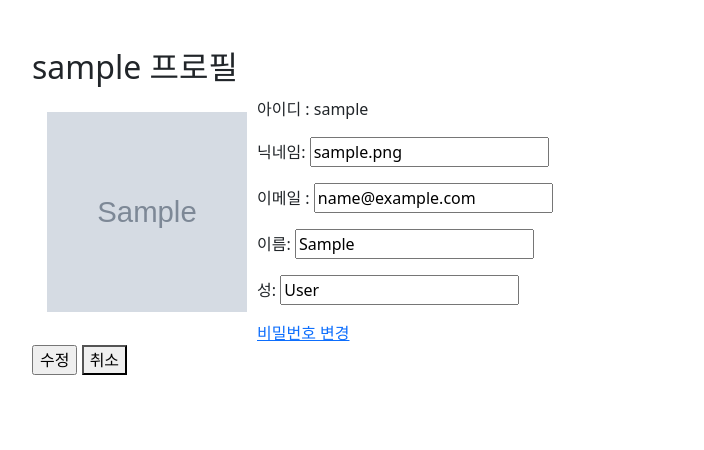
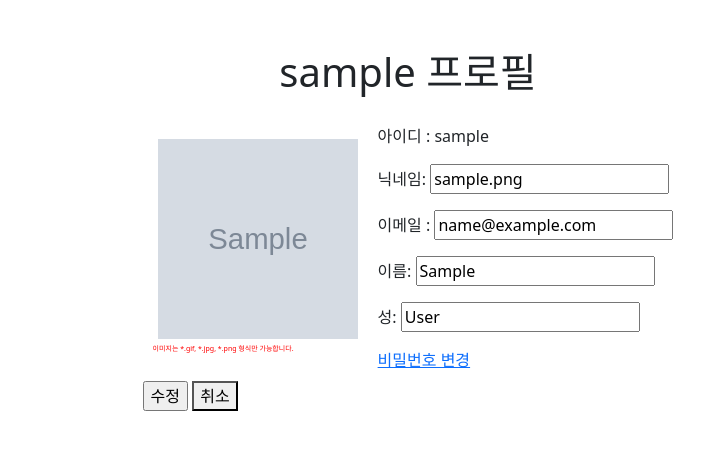
Before and after one commit to DongjaeKam/travel-master, a Django app: page /accounts/1/edit_profile/ in a window 1280 px wide. Shown: the part 74-524 px from the top of the page, without its empty margins (232-936 px from the left). Run offline with Django 3.2, Linux system fonts and the light colour scheme; a user stored in the database is signed in; tables that the repository leaves empty hold one stand-in row (values such as "Sample post"); grey boxes marked "Sample" are stand-in pictures; some libraries are stand-ins or nearby versions.

Commit message:
로그인 상황별 접근 css 수정, edit_profile 수정

```diff
--- a/accounts/templates/accounts/change_password.html
+++ b/accounts/templates/accounts/change_password.html
@@ -1,6 +1,7 @@
 {% extends 'base.html' %}
 
 {% block content %}
+<div class="container d-flex flex-column align-items-center">
 
 <h1>비밀번호 변경</h1>
 <form action="" method="POST" method="POST" enctype="multipart/form-data">
@@ -13,4 +14,5 @@
     <input type="submit" value="취소">
 </form>
 
+</div>
 {% endblock content %}
--- a/accounts/templates/accounts/edit_profile.html
+++ b/accounts/templates/accounts/edit_profile.html
@@ -2,16 +2,17 @@
 
 {% block content %}
 
-<div class="container">
+<div class="container d-flex flex-column align-items-center">
 
-    <h2>{{user}} 프로필</h2>
+    <h1>{{user}} 프로필</h1>
     <form action="" method="POST" method="POST" enctype="multipart/form-data">
-    <div class = 'd-flex' style="margin-top:10px;">
-        <div style = 'margin:10px; margin-right:5px;'>
+    <div class = 'd-flex' style="margin-top:20px;">
+        <div style = 'margin:10px; margin-right:15px;'>
             <label for="input-image">
                 <img style="width:200px; height:200px;margin:5px;" id="preview-image" src="{{ user.profile_image.url }}">
             </label>
-            <input style="display: none;" type="file" id="input-image" name="image">
+            <input style="display: none;" type="file" id="input-image" name="image" accept=".gif, .jpg, .png">
+            <p style="color:red;font-size:7px;">이미지는 *.gif, *.jpg, *.png 형식만 가능합니다. </p>
         </div>
         <div class="form_container">
             <p>아이디 : {{user.username}}</p>
```
